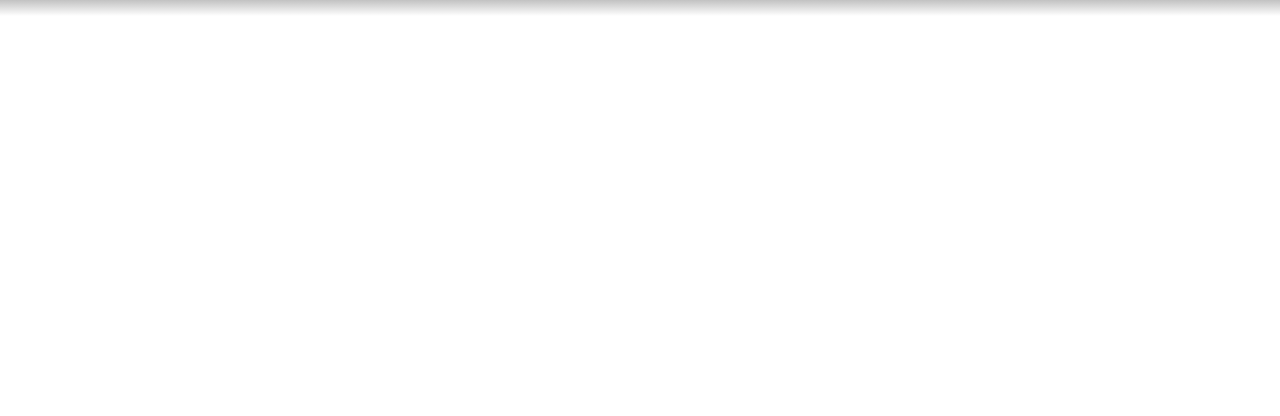
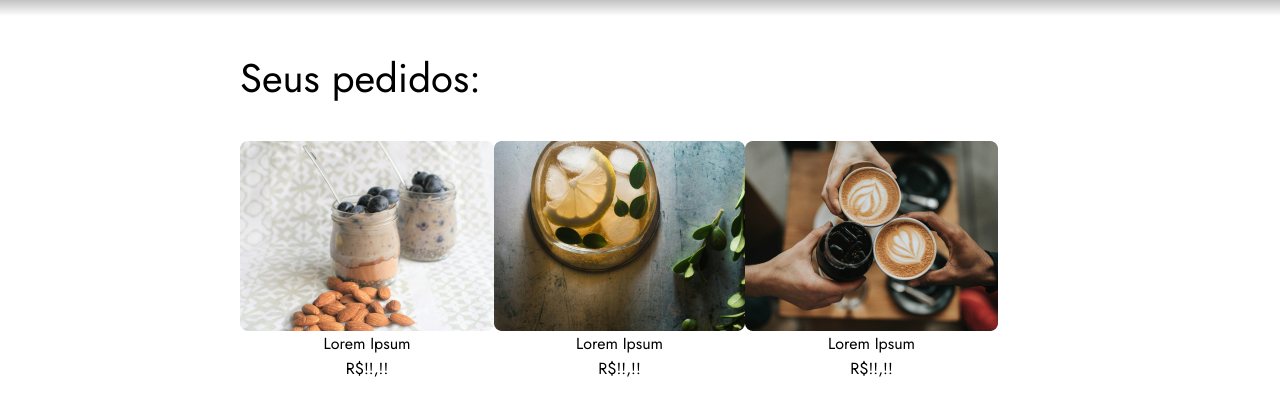
Before and after one commit to AliceHWD/Site-Delivery, a plain HTML site: page Site Delivery - Front/Pedidos/pedidos.html in a window 1280 px wide. Shown: the part 80-496 px from the top of the page. Drawn offline with Linux system fonts and the light colour scheme.

Commit message:
Início dos Pedidos

```diff
--- a/Site Delivery - Front/Pedidos/pedidos.css
+++ b/Site Delivery - Front/Pedidos/pedidos.css
@@ -41,3 +41,37 @@ header img{
     background: linear-gradient(360deg, white, rgb(194, 194, 194));
     height: 2vh;
 }
+
+/* Isso ai */
+#titulo{
+    display: grid;
+    grid-template-columns: 30vh ;
+}
+
+#p-titulo{
+    grid-column: 2;
+    font-size: 2.5em;
+    font-weight: 400;
+}
+
+/* Produtos requeridos */
+#tds-produtos{
+    display: grid;
+    grid-template-columns: 30vh repeat(4, 1fr) 30vh;
+    height: 30vh;
+    row-gap: 1vh;
+}
+
+#tds-produtos div{
+    display: grid;
+    align-items: center;
+    justify-items: center;
+}
+
+#tds-produtos p{
+    margin: 0;
+}
+
+#produto01{
+    grid-column: 2;
+}
--- a/Site Delivery - Front/Pedidos/pedidos.html
+++ b/Site Delivery - Front/Pedidos/pedidos.html
@@ -20,9 +20,33 @@
     </header>
 
     <main>
-        <section id="sombra">
+        <section id="sombra"></section>
+
+        <section id="titulo">
+            <h1 id="p-titulo">Seus pedidos:</h1>
+        </section>
+
+        <section id="tds-produtos">
+            <div id="produto01">
+                <img src="comida01.png" alt="">
+                <p>Lorem Ipsum</p>
+                <p>R$!!,!!</p>
+            </div>
+
+            <div>
+                <img src="comida02.png" alt="">
+                <p>Lorem Ipsum</p>
+                <p>R$!!,!!</p>
+            </div>
+
+            <div>
+                <img src="comida03.png" alt="">
+                <p>Lorem Ipsum</p>
+                <p>R$!!,!!</p>
+            </div>
 
         </section>
+
     </main>
 </body>
 </html>
--- a/Site Delivery - Front/Produtos/produtos.css
+++ b/Site Delivery - Front/Produtos/produtos.css
@@ -146,7 +146,7 @@ header img{
     display: grid;
     grid-template-columns: 30vh repeat(6, 1fr) 30vh;
     grid-template-rows: 26vh 26vh;
-    row-gap: 2vh;
+    row-gap: 1vh;
 }
 
 #tds-produtos div{
```
Also changed, not shown: Site Delivery - Front/Produtos/produtos.html (+1 -1 lines), Site Delivery - Front/Pedidos/comida01.png (added), Site Delivery - Front/Pedidos/comida02.png (added), Site Delivery - Front/Pedidos/comida03.png (added).
